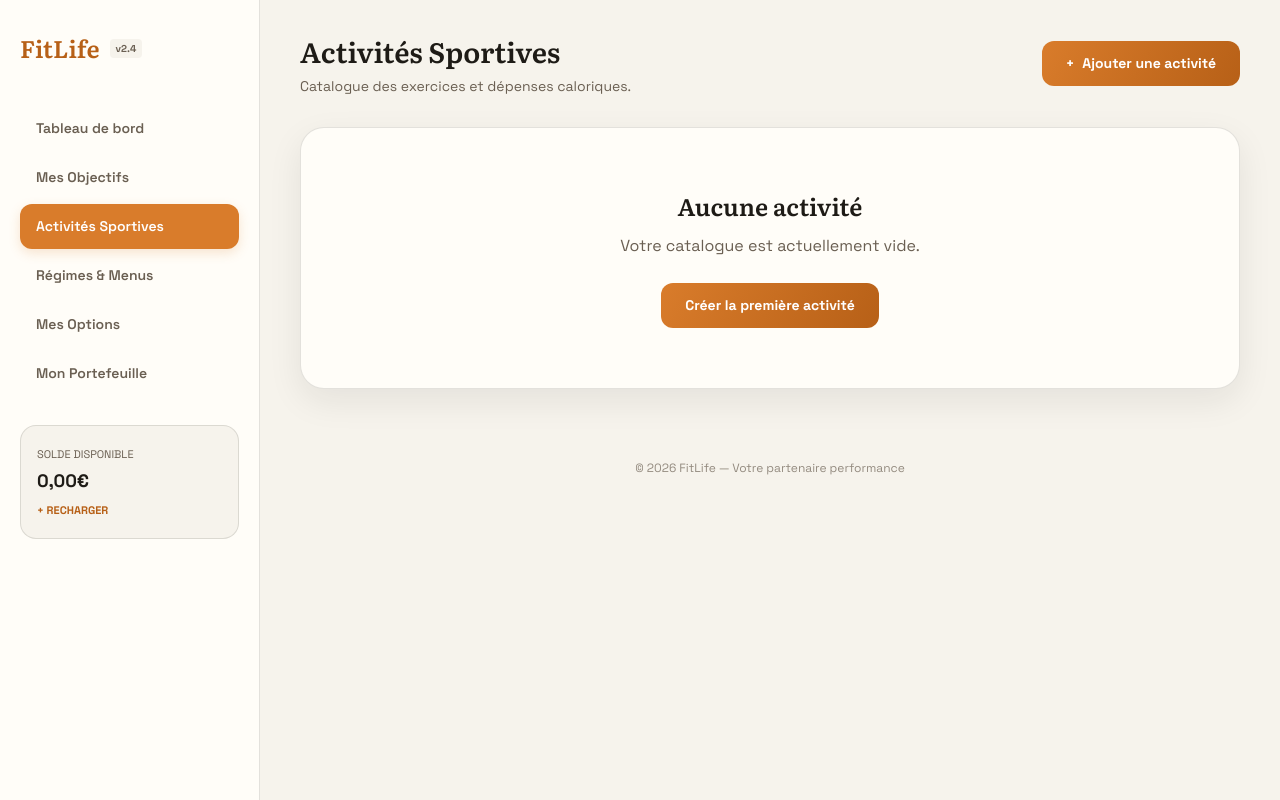
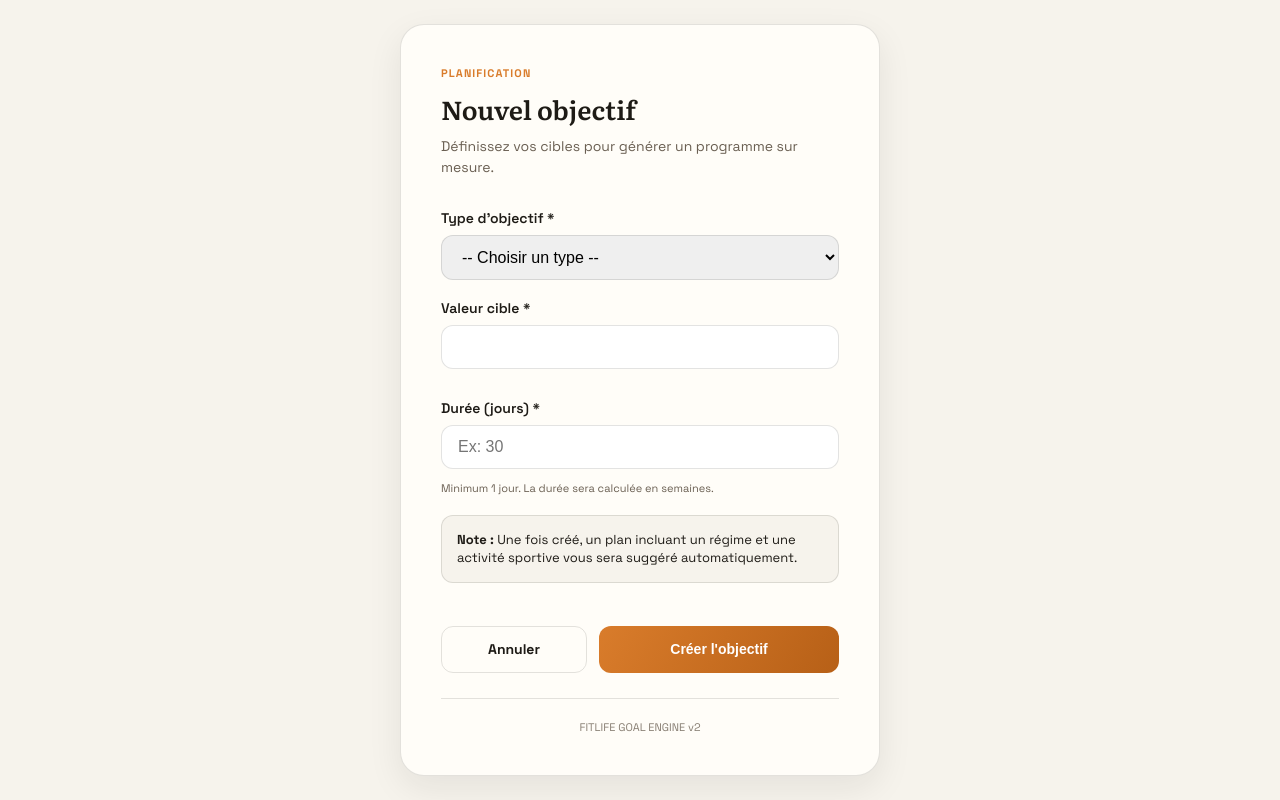
Before and after one commit to Noumsmam/Regime, a CodeIgniter 4 app: the page made by app/Views/pages/goals/create.php in a window 1280 px wide. Run offline with PHP 8.4 and a stand-in for CodeIgniter, Linux system fonts and the light colour scheme; the template is opened without the code that fills it, so the values that code supplies are empty; some libraries are stand-ins or nearby versions.

Commit message:
resolution bug page goal

```diff
--- a/app/Views/pages/activities/index.php
+++ b/app/Views/pages/activities/index.php
@@ -74,7 +74,7 @@
                                 </h3>
                                 <div style="display: flex; align-items: center; gap: 12px; margin-top: 4px;">
                                     <span style="font-size: 13px; color: var(--muted);">
-                                        🔥 <strong><?= number_format((int)($activity['calories_burn_per_hour'] ?? 0)); ?></strong> kcal/h
+                                        🔥 <strong><?= number_format((int)($activity['calories_burn_per_hour'] ?? 0)); ?></strong> kcal/j
                                     </span>
                                     <span style="font-size: 11px; color: <?= $currentColor ?>; font-weight: 800; text-transform: uppercase; letter-spacing: 0.05em;">
                                         • <?= esc($intensity) ?>
--- a/app/Views/pages/dashboard.php
+++ b/app/Views/pages/dashboard.php
@@ -20,7 +20,7 @@
             <div class="menu__amount">
                 <span>Solde disponible</span>
                 <strong><?= number_format((float)($walletBalance ?? 0), 2, ',', ' ') ?>€</strong>
-                <a href="/wallet/redeem" class="menu__recharge">+ Recharger</a>
+                <a href="/wallet" class="menu__recharge">+ Recharger</a>
             </div>
         </nav>
     </aside>
@@ -36,7 +36,6 @@
                     <svg viewBox="0 0 24 24" width="14" height="14" stroke="currentColor" fill="none" style="margin-right:8px"><polyline points="23 6 13.5 15.5 8.5 10.5 1 18"/><polyline points="17 6 23 6 23 12"/></svg>
                     Exporter
                 </a>
-                <a href="/utilisateurs" class="button button--ghost">Profil</a>
                 <a href="/deconnexion" class="button button--ghost" style="border-color: #e74c3c; color: #e74c3c;">Déconnexion</a>
             </div>
         </header>
@@ -76,7 +75,7 @@
                 <h3>💪 Sport</h3>
                 <p style="font-size: 13px; color: var(--muted);">Ajouter une activité</p>
             </a>
-            <a href="/wallet/deposit" class="feature">
+            <a href="/wallet" class="feature">
                 <h3>💳 Créditer</h3>
                 <p style="font-size: 13px; color: var(--muted);">Ajouter des fonds</p>
             </a>
--- a/app/Views/pages/goals/create.php
+++ b/app/Views/pages/goals/create.php
@@ -1,112 +1,120 @@
-<?php echo $this->extend('layout'); ?>
-<?php echo $this->section('content'); ?>
+<?= $this->extend('layout') ?>
 
-<div class="layout">
-    <!-- SIDEBAR -->
-    <aside class="sidebar">
-        <div class="brand">
-            <a href="/" class="brand__mark">FitLife</a>
-            <span class="brand__tag">v2.4</span>
-        </div>
+<?= $this->section('content') ?>
 
-        <nav class="menu">
-            <a href="/dashboard" class="menu__item">Tableau de bord</a>
-            <a href="/goals" class="menu__item">Mes Objectifs</a>
-            <a href="/activities" class="menu__item active">Activités Sportives</a>
-            <a href="/regimes" class="menu__item">Régimes & Menus</a>
-            <a href="/offres" class="menu__item">Mes Options</a>
-            <a href="/wallet" class="menu__item">Mon Portefeuille</a>
-
-            <div class="menu__amount">
-                <span>Solde disponible</span>
-                <strong><?= number_format((float)($walletBalance ?? 0), 2, ',', ' ') ?>€</strong>
-                <a href="/wallet/deposit" class="menu__recharge">+ Recharger</a>
-            </div>
-        </nav>
-    </aside>
-
-    <!-- MAIN CONTENT -->
-    <main class="content">
-        <header class="topbar">
-            <div>
-                <h1 style="font-family: 'Literata', serif; font-size: 28px; margin: 0;">Activités Sportives</h1>
-                <p style="color: var(--muted); font-size: 14px; margin-top: 4px;">Catalogue des exercices et dépenses caloriques.</p>
-            </div>
-            <a href="/activities/create" class="button button--primary">
-                <span style="margin-right: 8px;">+</span> Ajouter une activité
-            </a>
+<div class="auth-container">
+    <div class="card-auth">
+        <header style="margin-bottom: 30px;">
+            <p style="text-transform: uppercase; letter-spacing: 0.1em; font-size: 11px; font-weight: 700; color: var(--accent); margin-bottom: 8px;">Planification</p>
+            <h1 style="font-family: 'Literata', serif; font-size: 26px; margin-bottom: 8px;">Nouvel objectif</h1>
+            <p style="color: var(--muted); font-size: 14px;">Définissez vos cibles pour générer un programme sur mesure.</p>
         </header>
 
-        <!-- Message de succès -->
-        <?php if (session()->getFlashdata('success')): ?>
-            <div style="background: rgba(39, 174, 96, 0.08); border: 1px solid rgba(39, 174, 96, 0.2); padding: 15px; border-radius: 12px; color: #27ae60; font-size: 14px; font-weight: 600; margin-bottom: 20px;">
-                ✅ <?= session()->getFlashdata('success'); ?>
+        <!-- Notification d'erreur -->
+        <?php if (session()->getFlashdata('error')): ?>
+            <div style="background: rgba(231, 76, 60, 0.08); border: 1px solid rgba(231, 76, 60, 0.2); padding: 15px; border-radius: 12px; color: #e74c3c; font-size: 13px; font-weight: 600; margin-bottom: 20px;">
+                ⚠️ <?= session()->getFlashdata('error') ?>
             </div>
         <?php endif; ?>
 
-        <?php if (empty($activities)): ?>
-            <section class="hero__card" style="text-align: center; padding: 60px 20px;">
-                <h2 style="font-family: 'Literata', serif; margin-bottom: 10px;">Aucune activité</h2>
-                <p style="color: var(--muted); margin-bottom: 25px;">Votre catalogue est actuellement vide.</p>
-                <a href="/activities/create" class="button button--primary">Créer la première activité</a>
-            </section>
-        <?php else: ?>
-            <div style="display: grid; gap: 12px;">
-                <?php foreach ($activities as $activity): ?>
-                    <?php
-                        $intensity = (string) ($activity['intensity'] ?? 'medium');
-                        $intensityColor = [
-                            'low' => '#2ecc71',
-                            'medium' => 'var(--accent)',
-                            'high' => '#e74c3c',
-                        ];
-                        $intensityLabel = [
-                            'low' => 'Faible',
-                            'medium' => 'Moyenne',
-                            'high' => 'Élevée',
-                        ];
-                        $currentColor = $intensityColor[$intensity] ?? 'var(--muted)';
-                    ?>
-                    <!-- Utilisation de la classe .feature pour un effet de ligne propre -->
-                    <div class="feature" style="display: flex; flex-direction: row; align-items: center; justify-content: space-between; padding: 18px 24px; cursor: default;">
+        <form action="/goals/store" method="POST" class="form">
+            <?= csrf_field() ?>
 
-                        <div style="display: flex; align-items: center; gap: 20px; flex: 1;">
-                            <!-- Indicateur visuel -->
-                            <div style="width: 4px; height: 40px; background: <?= $currentColor ?>; border-radius: 4px; box-shadow: 0 0 10px <?= $currentColor ?>44;"></div>
+            <div class="field">
+                <label for="type">Type d'objectif *</label>
+                <select id="type" name="type" required onchange="updateTargetLabel()">
+                    <option value="" disabled selected>-- Choisir un type --</option>
+                    <option value="gain" <?= old('type') === 'gain' ? 'selected' : '' ?>>
+                        Augmenter mon poids
+                    </option>
+                    <option value="lose" <?= old('type') === 'lose' ? 'selected' : '' ?>>
+                        Réduire mon poids
+                    </option>
+                    <option value="reach_ideal" <?= old('type') === 'reach_ideal' ? 'selected' : '' ?>>
+                        Atteindre mon IMC idéal
+                    </option>
+                </select>
+            </div>
 
-                            <div>
-                                <h3 style="margin: 0; font-family: 'Space Grotesk', sans-serif; font-size: 17px; font-weight: 700; color: var(--ink);">
-                                    <?= esc($activity['name'] ?? ''); ?>
-                                </h3>
-                                <div style="display: flex; align-items: center; gap: 12px; margin-top: 2px;">
-                                    <span style="font-size: 13px; color: var(--muted);">
-                                        🔥 <strong><?= number_format((int)($activity['calories_burn_per_hour'] ?? 0)); ?></strong> kcal/h
-                                    </span>
-                                    <span style="font-size: 11px; color: <?= $currentColor ?>; font-weight: 800; text-transform: uppercase; letter-spacing: 0.05em;">
-                                        • <?= $intensityLabel[$intensity] ?? $intensity ?>
-                                    </span>
-                                </div>
-                            </div>
-                        </div>
+            <div class="field">
+                <label for="target_value">
+                    <span id="targetLabel">Valeur cible</span> *
+                </label>
+                <input type="number"
+                       step="0.1"
+                       id="target_value"
+                       name="target_value"
+                       value="<?= old('target_value') ?>"
+                       required
+                       placeholder="Ex: 75.5">
+                <p id="targetHint" style="font-size: 11px; color: var(--muted); margin-top: 5px; font-style: italic;"></p>
+            </div>
 
-                        <!-- Actions groupées -->
-                        <div style="display: flex; gap: 8px;">
-                            <a href="/activities/<?= $activity['id']; ?>/edit" class="button button--ghost" style="padding: 8px 14px; font-size: 12px;">
-                                Modifier
-                            </a>
-                            <a href="/activities/<?= $activity['id']; ?>/delete" class="button" style="padding: 8px 14px; font-size: 12px; background: rgba(231, 76, 60, 0.1); color: #e74c3c; border: 1px solid rgba(231, 76, 60, 0.2);">
-                                Supprimer
-                            </a>
-                        </div>
-                    </div>
-                <?php endforeach; ?>
+            <div class="field">
+                <label for="duration_days">Durée (jours) *</label>
+                <input type="number"
+                       id="duration_days"
+                       name="duration_days"
+                       value="<?= old('duration_days') ?>"
+                       required
+                       placeholder="Ex: 30">
+                <p style="font-size: 11px; color: var(--muted); margin-top: 5px;">
+                    Minimum 1 jour. La durée sera calculée en semaines.
+                </p>
             </div>
-        <?php endif; ?>
 
-        <footer style="padding: 40px 0; text-align:center; color:var(--muted); font-size:12px; opacity: 0.7;">
-            © 2026 FitLife — Votre partenaire performance
-        </footer>
-    </main>
+            <div style="background: var(--bg-main); border: 1px solid var(--border); padding: 15px; border-radius: 12px; margin-bottom: 25px;">
+                <p style="margin: 0; font-size: 13px; color: var(--ink); line-height: 1.4;">
+                    <strong>Note :</strong> Une fois créé, un plan incluant un régime et une activité sportive vous sera suggéré automatiquement.
+                </p>
+            </div>
+
+            <div style="display: flex; gap: 12px;">
+                <a href="/goals" class="button button--ghost" style="flex: 1; text-align: center; text-decoration: none;">Annuler</a>
+                <button type="submit" class="button button--primary" style="flex: 2;">Créer l'objectif</button>
+            </div>
+        </form>
+
+        <div style="margin-top: 25px; padding-top: 20px; border-top: 1px solid var(--border); text-align: center;">
+            <p style="font-size: 11px; color: var(--muted); font-family: 'Space Grotesk', sans-serif; opacity: 0.8;">
+                FITLIFE GOAL ENGINE v2
+            </p>
+        </div>
+    </div>
 </div>
 
-<?php echo $this->endSection(); ?>
+<script>
+function updateTargetLabel() {
+    const typeSelect = document.getElementById('type');
+    const targetLabel = document.getElementById('targetLabel');
+    const targetHint = document.getElementById('targetHint');
+    const targetValue = document.getElementById('target_value');
+    const type = typeSelect.value;
+
+    switch(type) {
+        case 'gain':
+            targetLabel.textContent = 'Poids cible (kg)';
+            targetHint.textContent = 'Poids que vous souhaitez atteindre.';
+            targetValue.placeholder = 'Ex: 80';
+            break;
+        case 'lose':
+            targetLabel.textContent = 'Poids cible (kg)';
+            targetHint.textContent = 'Poids que vous souhaitez atteindre.';
+            targetValue.placeholder = 'Ex: 65';
+            break;
+        case 'reach_ideal':
+            targetLabel.textContent = 'IMC cible';
+            targetHint.textContent = 'IMC idéal (recommandé: 22).';
+            targetValue.placeholder = 'Ex: 22';
+            break;
+        default:
+            targetLabel.textContent = 'Valeur cible';
+            targetHint.textContent = '';
+            targetValue.placeholder = '';
+    }
+}
+
+document.addEventListener('DOMContentLoaded', updateTargetLabel);
+</script>
+
+<?= $this->endSection() ?>
```
